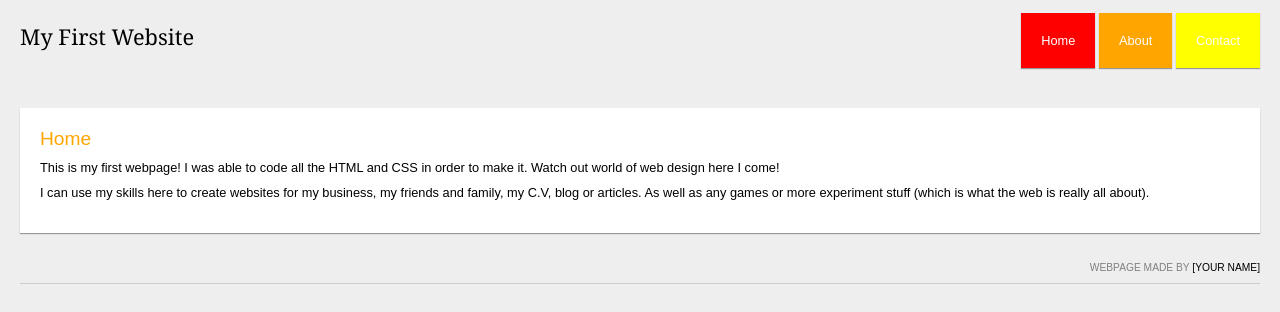
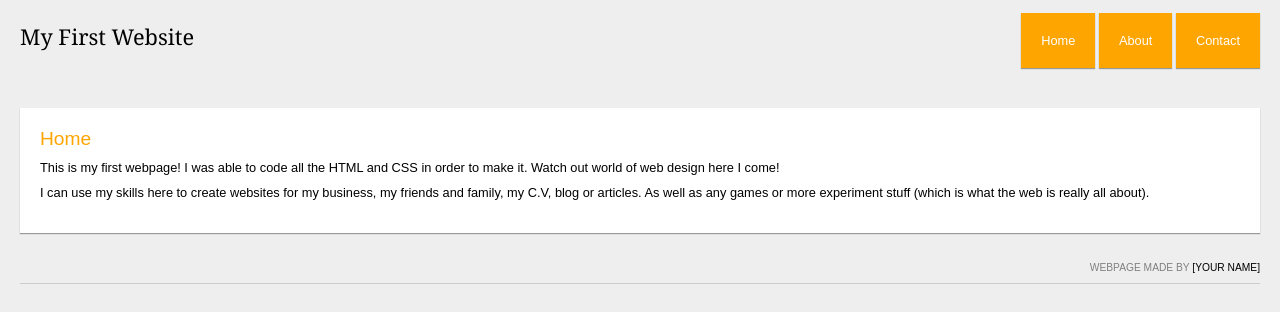
Before and after one commit to emillerm/AnnPortfolioSite, a plain HTML site: page index.html in a window 1280 px wide. Drawn offline with Linux system fonts and the light colour scheme.

Commit message:
Clean up nav colors

```diff
--- a/index.html
+++ b/index.html
@@ -23,9 +23,9 @@
 		</div>
 		<div id="nav">
 			<ul>
-				<li class="red"><a href="#/home.html">Home</a></li>
-				<li class="orange"><a href="#/about.html">About</a></li>
-				<li class="yellow"><a href="#/contact.html">Contact</a></li>
+				<li><a href="#/home.html">Home</a></li>
+				<li><a href="#/about.html">About</a></li>
+				<li><a href="#/contact.html">Contact</a></li>
 			</ul>
 		</div>
 		<div id="content">
--- a/style.css
+++ b/style.css
@@ -55,15 +55,6 @@ body{
 				box-shadow: 0px 1px 1px #666;
 			}
 			#nav ul li a:active{ background-color: #ff8f00; }
-				#nav ul li.red a{
-					background-color: red;
-				}
-				#nav ul li.orange a{
-					background-color: orange;
-				}
-				#nav ul li.yellow a{
-					background-color: yellow;
-				}
 
 #content{
 	margin: 30px 0;
```
